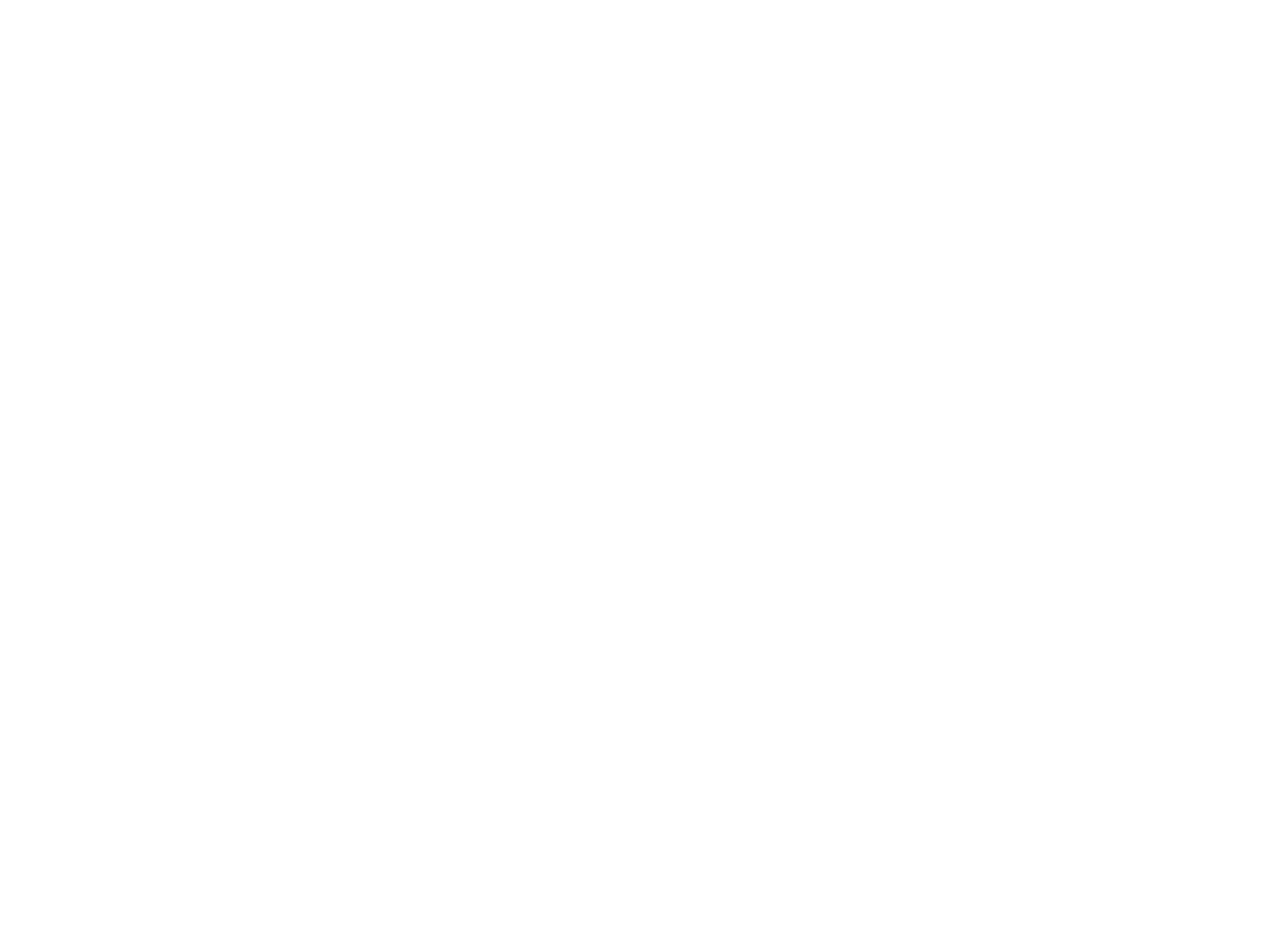
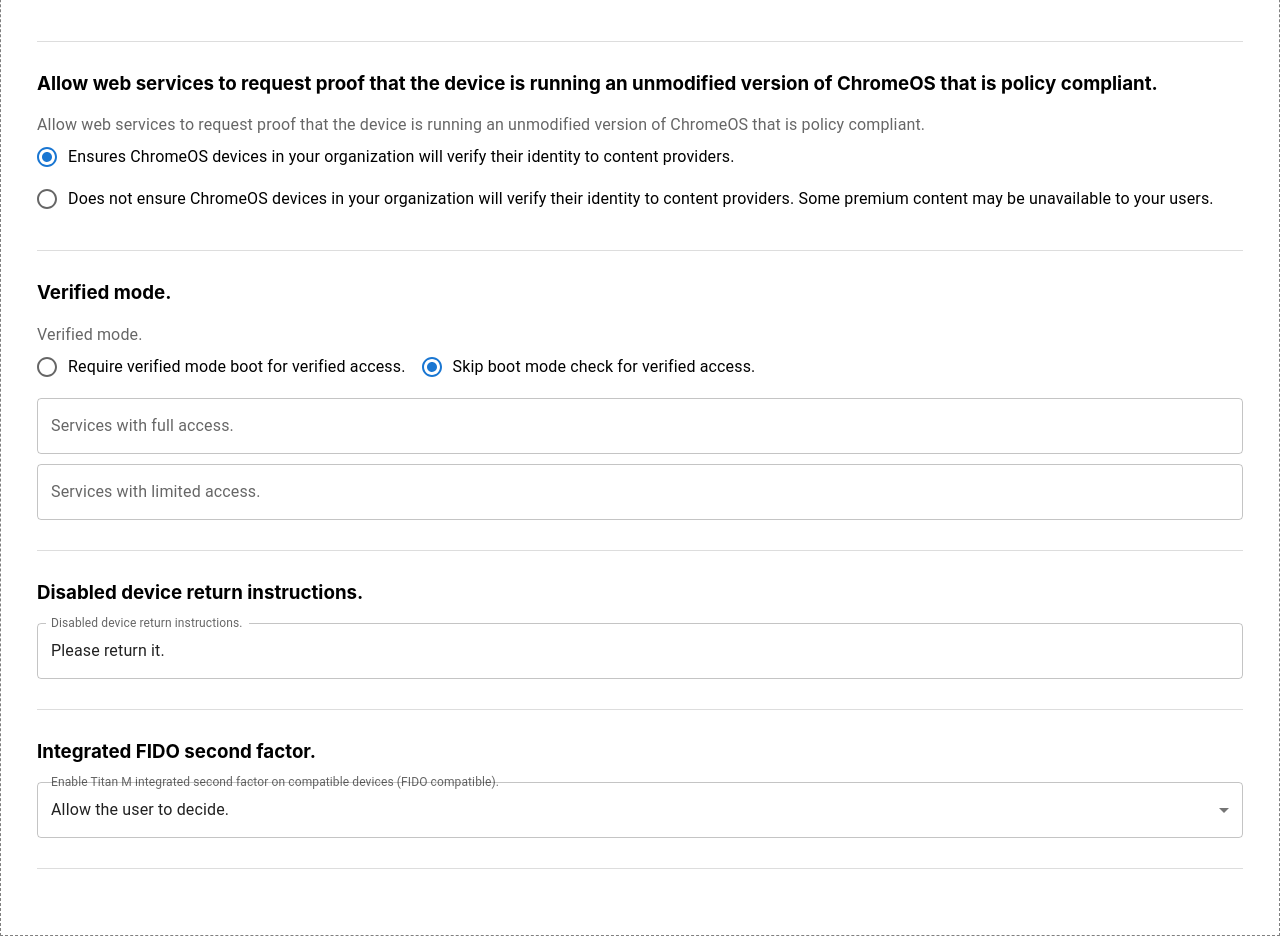
Before and after one commit to deepaksp24/policy_builder, a React (Create React App) app: page / in a window 1280 px wide. Shown: the part 3120-4056 px from the top of the page. Before the commit the page ends 2600 px from the top, so only its background shows below. Built offline with nearby package versions, Linux system fonts and the light colour scheme.

Commit message:
added dynamic component

```diff
--- a/src/App.js
+++ b/src/App.js
@@ -1,6 +1,8 @@
 import { useState, useEffect } from "react";
 import sample from "./data/enroll.json";
 import { extractFieldData } from "./extractFieldData";
+import PolicyForm from "./PolicyForm";
+import Box from "@mui/material/Box";
 
 function App() {
   const [storedData, setStoredData] = useState([]); // Store extracted data for all policies
@@ -14,7 +16,9 @@
     <div>
       <h1>Extracted JSON Data</h1>
       <pre>{JSON.stringify(storedData, null, 2)}</pre>
-
+      <Box component="section" sx={{ p: 2, border: "1px dashed grey" }}>
+        <PolicyForm storedData={storedData} />
+      </Box>
     </div>
   );
 }
--- /dev/null
+++ b/src/PolicyForm.js
@@ -0,0 +1,108 @@
+import React from "react";
+import {
+  TextField,
+  Select,
+  MenuItem,
+  FormControl,
+  FormLabel,
+  RadioGroup,
+  FormControlLabel,
+  Radio,
+  InputLabel,
+} from "@mui/material";
+
+const PolicyForm = ({ storedData }) => {
+  return (
+    <div style={{ padding: "20px" }}>
+      {storedData.map((policy, policyIndex) => (
+        <div
+          key={policyIndex}
+          style={{
+            marginBottom: "30px",
+            borderBottom: "1px solid #ddd",
+            paddingBottom: "20px",
+          }}
+        >
+          <h3>{policy.policyDescription}</h3>
+
+          {policy.fieldDescriptions.length === 1 ? (
+            <FieldRenderer field={policy.fieldDescriptions[0]} />
+          ) : (
+            policy.fieldDescriptions.map((field, fieldIndex) => (
+              <FieldRenderer key={fieldIndex} field={field} />
+            ))
+          )}
+        </div>
+      ))}
+    </div>
+  );
+};
+
+const FieldRenderer = ({ field }) => {
+  const {
+    type,
+    knownValueDescriptions = [],
+    defaultValue,
+    field: fieldLabel,
+  } = field;
+
+  switch (type) {
+    case "TYPE_ENUM":
+      return (
+        <FormControl fullWidth style={{ marginBottom: "10px" }}>
+          <InputLabel>{fieldLabel}</InputLabel>
+          <Select defaultValue={defaultValue}>
+            {knownValueDescriptions.map((item, index) => (
+              <MenuItem key={index} value={item.value}>
+                {item.description}
+              </MenuItem>
+            ))}
+          </Select>
+        </FormControl>
+      );
+
+    case "TYPE_BOOL":
+      return (
+        <FormControl component="fieldset" style={{ marginBottom: "10px" }}>
+          <FormLabel>{fieldLabel}</FormLabel>
+          <RadioGroup row defaultValue={defaultValue.toString()}>
+            {knownValueDescriptions.map((item, index) => (
+              <FormControlLabel
+                key={index}
+                value={item.value}
+                control={<Radio />}
+                label={item.description}
+              />
+            ))}
+          </RadioGroup>
+        </FormControl>
+      );
+
+    case "TYPE_INT64":
+      return (
+        <TextField
+          label={fieldLabel}
+          type="number"
+          fullWidth
+          defaultValue={defaultValue}
+          style={{ marginBottom: "10px" }}
+        />
+      );
+
+    case "TYPE_STRING":
+      return (
+        <TextField
+          label={fieldLabel}
+          type="text"
+          fullWidth
+          defaultValue={defaultValue}
+          style={{ marginBottom: "10px" }}
+        />
+      );
+
+    default:
+      return null;
+  }
+};
+
+export default PolicyForm;
```
